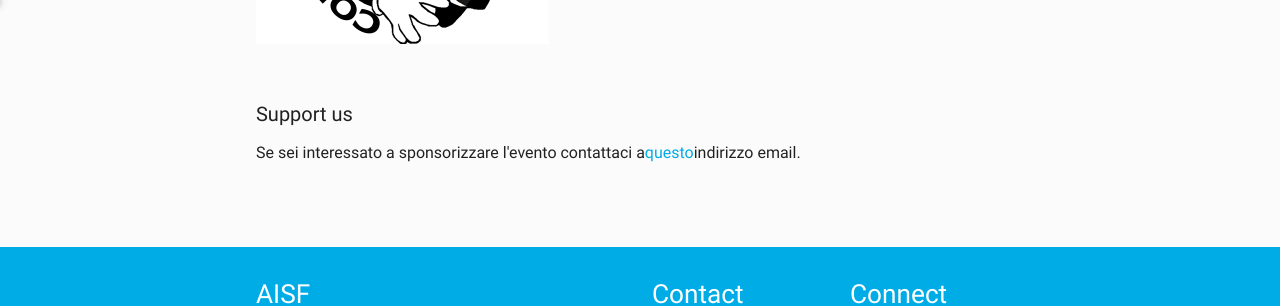
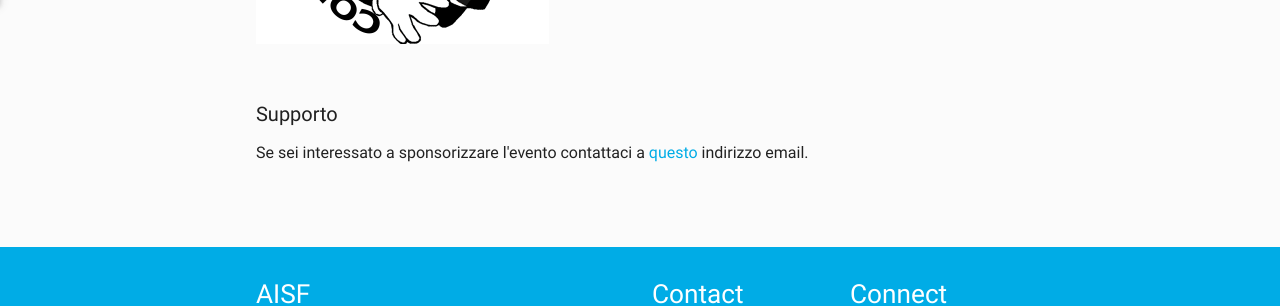
Before and after one commit to ai-sf/ring18, a Jekyll site: the page built from sponsors.html, in a window 1280 px wide. Shown: the part 955-1261 px from the top of the page. Built offline with Jekyll 4.4.1, drawn with Linux system fonts in a browser that asks for light colours; nearby versions of some CDN libraries.

Commit message:
Update sponsors.html

```diff
--- a/sponsors.html
+++ b/sponsors.html
@@ -19,8 +19,8 @@ title: Sponsors
 <div class="section">
   <div class="row">
     <div class="col s12">
-      <h4>Support us</h4>
-      <p>Se sei interessato a sponsorizzare l'evento contattaci a<a class="custom1-text" href="mailto:{{ site.data.sponsors.mail }}">questo</a>indirizzo email.</p>
+      <h4>Supporto</h4>
+      <p>Se sei interessato a sponsorizzare l'evento contattaci a <a class="custom1-text" href="mailto:{{ site.data.sponsors.mail }}">questo</a> indirizzo email.</p>
     </div><br>
   </div>
 </div>
```
